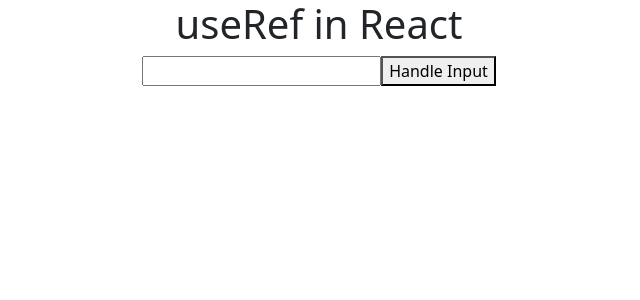
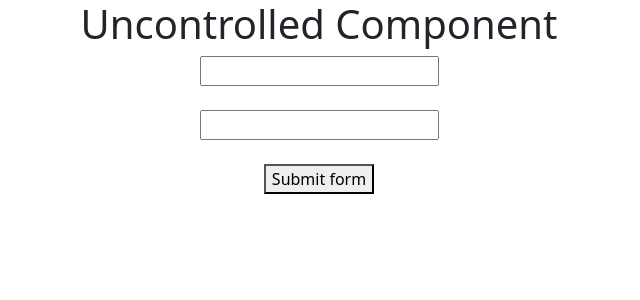
Before and after one commit to PulkitChaudhari/ReactJStutorial, a React (Create React App) app: page / in a window 1280 px wide. Shown: the top 300 px of the page, without its empty margins (321-961 px from the left). Built offline with nearby package versions, Linux system fonts and the light colour scheme.

Commit message:
Learnt about forwaredRef, Controlled & Uncontrolled Component.

```diff
--- a/src/App.js
+++ b/src/App.js
@@ -2,7 +2,7 @@
 import './App.css';
 // import User from './User';
 // import User1 from './User1';
-import React, {useMemo, useState} from 'react'
+import React, {useMemo, useRef, useState} from 'react'
 // import {Component} from 'react'
 // import Student from './Student'
 
@@ -745,22 +745,78 @@
 
 // useRef - hook for using ref in functional component
 
-import {useRef} from 'react';
+// import {useRef} from 'react';
+
+// function App() {
+//     let inputRef = useRef(null);
+//     function handleInput() {
+//         console.log("function called");
+//         inputRef.current.value = "100";
+//         inputRef.current.focus();
+//     }
+//     return(
+//         <div className='App'>
+//             <h1>useRef in React</h1>
+//             <input type="text" ref={inputRef}/>
+//             <button onClick={handleInput}>Handle Input</button>
+//         </div>
+//     )
+// }
+
+// forwardRef - manipulates DOM to apply change in child component from Parent component
+// Use should be minimized as it updates DOM which is not suggested.
+
+// import { useRef } from 'react';
+// import User7 from './User7';
+
+// function App() {
+//     const inputRef = useRef(null);
+//     function updateInput() {
+//         inputRef.current.value = "1000"
+//     }
+//     return(
+//         <div className='App'>
+//             <div>forwardRef</div>
+//             <User7 ref = {inputRef} />
+//             <button onClick={updateInput}>Update Input Box</button>
+//         </div>
+//     );
+// }
+
+// Controlled Component - if we control input fields via state then that comp is said to be Controlled comp
+
+// function App() {
+//     let [val,setVal] = useState("");
+//     return(
+//         <div className='App'>
+//             <h1>Controlled Component</h1>
+//             <input type="text" value={val} onChange={(e)=>setVal(e.target.value)}></input>
+//         </div>
+//     );
+// }
+
+// Uncontrolled comp - input fields are handled via Javascript DOM / Ref and needs input fields in comp.
 
 function App() {
     let inputRef = useRef(null);
-    function handleInput() {
-        console.log("function called");
-        inputRef.current.value = "100";
-        inputRef.current.focus();
+    function submitForm(e) {
+        e.preventDefault()
+        console.warn("input field 1 value : ", inputRef.current.value);
     }
     return(
         <div className='App'>
-            <h1>useRef in React</h1>
-            <input type="text" ref={inputRef}/>
-            <button onClick={handleInput}>Handle Input</button>
+            <h1>Uncontrolled Component</h1>
+            <form onSubmit={submitForm}>
+                <input type="text" ref = {inputRef}></input>
+                <br></br>
+                <br></br>
+                <input type="text"></input>
+                <br></br>
+                <br></br>
+                <button>Submit form</button>
+            </form>
         </div>
-    )
+    );
 }
 
 export default App;
--- /dev/null
+++ b/src/User7.js
@@ -0,0 +1,11 @@
+import React,{forwardRef} from "react";
+
+function User7(props,ref) {
+    return(
+        <div className="User7">
+            <input type="text" ref={ref}></input>
+        </div>
+    );
+}
+
+export default forwardRef(User7);
```
